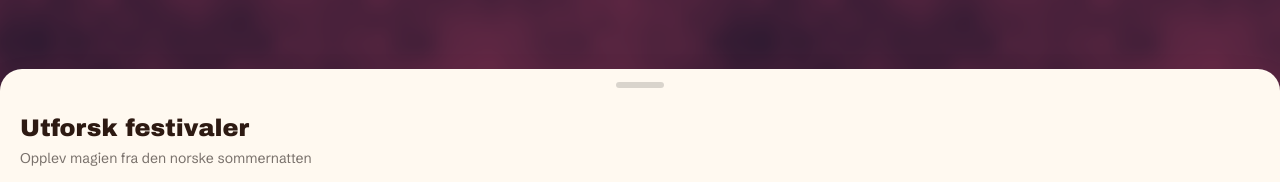
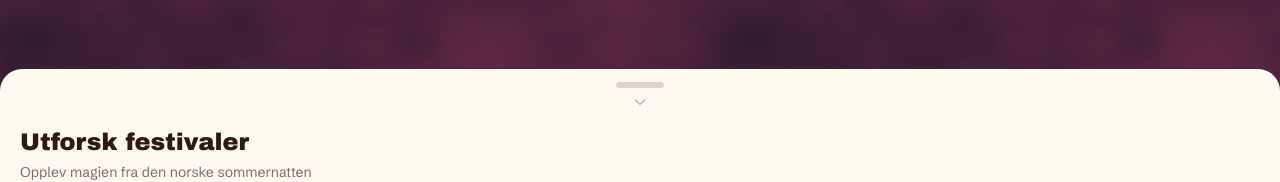
Before and after one commit to michellestefansen-hue/Tunetrail, a Next.js app: page / in a window 1280 px wide. Shown: the part 363-545 px from the top of the page. Built offline with nearby package versions, Linux system fonts and the light colour scheme; no server answers; the database is empty.

Commit message:
Replace drag gesture with a simple open/close toggle button on the bottom sheet

```diff
--- a/src/components/FestivalSheet.tsx
+++ b/src/components/FestivalSheet.tsx
@@ -2,20 +2,12 @@
 
 import { useEffect, useRef, useState } from "react";
 import Link from "next/link";
-import {
-  motion,
-  useMotionValue,
-  useDragControls,
-  animate,
-  type PanInfo,
-} from "framer-motion";
+import { motion, useMotionValue, animate } from "framer-motion";
+import { ChevronUpIcon, ChevronDownIcon } from "@heroicons/react/24/solid";
 import { dateRangeLabel, primaryTicketLink, type Festival } from "@/lib/festivals";
 
 const PEEK_PX = 140;
-const DEFAULT_VH = 0.46;
-const EXPANDED_VH = 0.86;
-
-type SnapKey = "peek" | "default" | "expanded";
+const OPEN_VH = 0.46;
 
 const GRADIENTS = [
   "from-orange-500 to-pink-600",
@@ -57,16 +49,13 @@ export function FestivalSheet({
   festivals: Festival[];
   collapsed?: boolean;
 }) {
-  const [heightsPx, setHeightsPx] = useState({ expanded: 700, default: 380 });
-  const y = useMotionValue(heightsPx.expanded - heightsPx.default);
-  const dragControls = useDragControls();
-  const initialized = useRef(false);
-  const wasCollapsed = useRef(false);
+  const [openPx, setOpenPx] = useState(380);
+  const [isOpen, setIsOpen] = useState(true);
+  const y = useMotionValue(0);
 
   useEffect(() => {
     function update() {
-      const vh = window.innerHeight;
-      setHeightsPx({ expanded: vh * EXPANDED_VH, default: vh * DEFAULT_VH });
+      setOpenPx(window.innerHeight * OPEN_VH);
     }
     update();
     window.addEventListener("resize", update);
@@ -74,74 +63,42 @@ export function FestivalSheet({
   }, []);
 
   useEffect(() => {
-    if (initialized.current) return;
-    initialized.current = true;
-    y.set(heightsPx.expanded - heightsPx.default);
-  }, [heightsPx, y]);
+    animate(y, isOpen ? 0 : openPx - PEEK_PX, {
+      type: "spring",
+      stiffness: 420,
+      damping: 42,
+    });
+    // eslint-disable-next-line react-hooks/exhaustive-deps
+  }, [isOpen, openPx]);
 
-  const snapY: Record<SnapKey, number> = {
-    expanded: 0,
-    default: heightsPx.expanded - heightsPx.default,
-    peek: heightsPx.expanded - PEEK_PX,
-  };
-
-  const snapToward = (key: SnapKey) => {
-    animate(y, snapY[key], { type: "spring", stiffness: 420, damping: 42 });
-  };
-
+  const wasCollapsed = useRef(false);
   useEffect(() => {
     if (collapsed && !wasCollapsed.current) {
-      snapToward("peek");
+      setIsOpen(false);
     } else if (!collapsed && wasCollapsed.current) {
-      snapToward("default");
+      setIsOpen(true);
     }
     wasCollapsed.current = collapsed;
-    // eslint-disable-next-line react-hooks/exhaustive-deps
   }, [collapsed]);
-
-  const handleDragEnd = (
-    _event: MouseEvent | TouchEvent | PointerEvent,
-    info: PanInfo,
-  ) => {
-    const currentY = y.get();
-    const velocity = info.velocity.y;
-    const points: [SnapKey, number][] = [
-      ["expanded", snapY.expanded],
-      ["default", snapY.default],
-      ["peek", snapY.peek],
-    ];
-
-    let target: SnapKey;
-    if (velocity < -600) {
-      target = points.filter(([, v]) => v <= currentY + 1).sort((a, b) => a[1] - b[1])[0]?.[0] ?? "expanded";
-    } else if (velocity > 600) {
-      target = points.filter(([, v]) => v >= currentY - 1).sort((a, b) => b[1] - a[1])[0]?.[0] ?? "peek";
-    } else {
-      target = points.reduce((a, b) =>
-        Math.abs(b[1] - currentY) < Math.abs(a[1] - currentY) ? b : a,
-      )[0];
-    }
-
-    snapToward(target);
-  };
 
   return (
     <motion.div
-      drag="y"
-      dragListener={false}
-      dragControls={dragControls}
-      dragConstraints={{ top: 0, bottom: snapY.peek }}
-      dragElastic={0.06}
-      onDragEnd={handleDragEnd}
-      style={{ y, height: heightsPx.expanded }}
+      style={{ y, height: openPx }}
       className="absolute inset-x-0 bottom-0 z-20 flex flex-col rounded-t-3xl border-t border-white/10 bg-[#FFF9F0] shadow-2xl"
     >
-      <div
-        onPointerDown={(e) => dragControls.start(e)}
-        className="flex shrink-0 cursor-grab touch-none justify-center py-3 active:cursor-grabbing"
+      <button
+        type="button"
+        onClick={() => setIsOpen((v) => !v)}
+        aria-label={isOpen ? "Skjul festivaler" : "Vis festivaler"}
+        className="flex shrink-0 flex-col items-center gap-1.5 py-3"
       >
         <div className="h-1.5 w-12 rounded-full bg-black/15" />
-      </div>
+        {isOpen ? (
+          <ChevronDownIcon className="h-4 w-4 text-stone-400" />
+        ) : (
+          <ChevronUpIcon className="h-4 w-4 text-stone-400" />
+        )}
+      </button>
 
       <div className="min-h-0 flex-1">
         <FestivalList festivals={festivals} />
@@ -152,7 +109,7 @@ export function FestivalSheet({
 
 function FestivalList({ festivals }: { festivals: Festival[] }) {
   return (
-    <div className="flex h-full flex-col overflow-y-auto px-5 pb-6 pt-3">
+    <div className="flex h-full flex-col overflow-y-auto px-5 pb-6 pt-1">
       <h2 className="text-2xl">Utforsk festivaler</h2>
       <p className="mt-1 text-sm text-stone-500">
         Opplev magien fra den norske sommernatten
```
